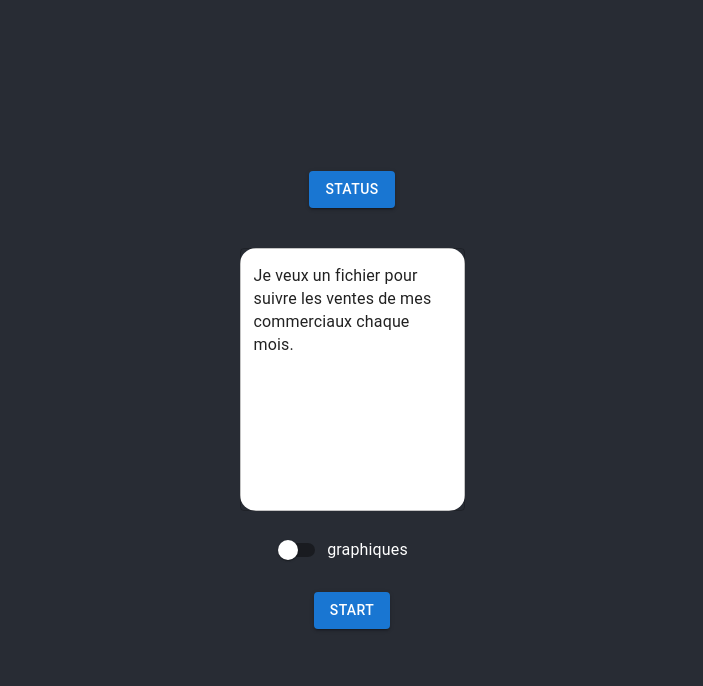
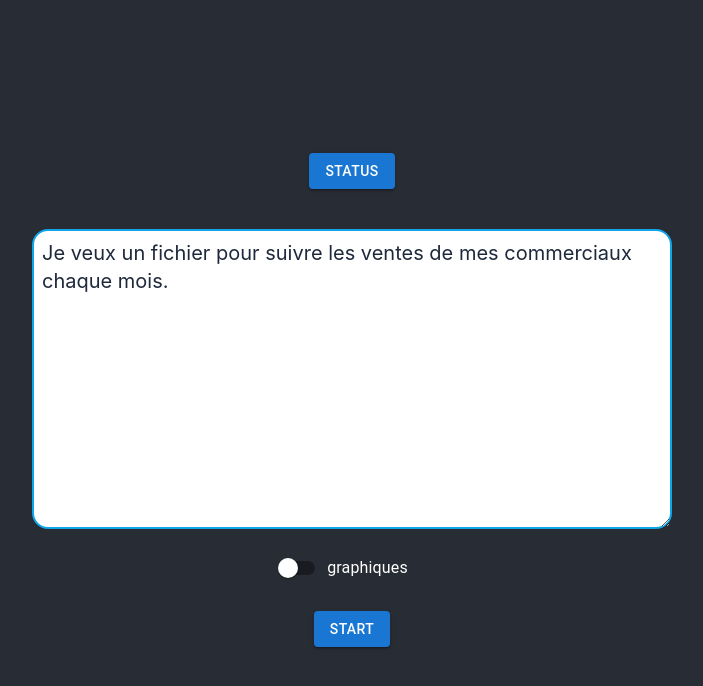
Before and after one commit to Jabuf/ia-office-ui, a React (Create React App) app: page / in a window 1280 px wide. Shown: the top 686 px of the page, without its empty margins (288-991 px from the left). Built offline with nearby package versions, Linux system fonts and the light colour scheme; no server answers.

Commit message:
resize the textfield for the prompt

```diff
--- a/src/components/Home.tsx
+++ b/src/components/Home.tsx
@@ -5,7 +5,7 @@ import {
   FormControlLabel,
   FormGroup,
   Switch,
-  TextField,
+  TextareaAutosize,
 } from '@mui/material'
 import { DriveFileInfo } from '../api/SheetsService'
 import {
@@ -87,13 +87,11 @@ function Home() {
             theme="colored"
           />
         </div>
-        <TextField
-          multiline={true}
-          rows={10}
+        <TextareaAutosize
+          minRows={10}
           placeholder="Enter a value"
-          variant="outlined"
           value={conv.initialPrompt}
-          className="bg-white rounded-2xl"
+          className="rounded-2xl text-slate-800 text-xl p-2 border-solid border-2 border-sky-500 w-1/2"
           onChange={(e) =>
             setConv({
               initialPrompt: e.target.value,
--- a/src/styles/Home.css
+++ b/src/styles/Home.css
@@ -1,18 +1,3 @@
-.App {
-  text-align: center;
-}
-
-.App-logo {
-  height: 40vmin;
-  pointer-events: none;
-}
-
-@media (prefers-reduced-motion: no-preference) {
-  .App-logo {
-    animation: App-logo-spin infinite 20s linear;
-  }
-}
-
 .App-header {
   background-color: #282c34;
   min-height: 100vh;
@@ -23,16 +8,3 @@
   font-size: calc(10px + 2vmin);
   color: white;
 }
-
-.App-link {
-  color: #61dafb;
-}
-
-@keyframes App-logo-spin {
-  from {
-    transform: rotate(0deg);
-  }
-  to {
-    transform: rotate(360deg);
-  }
-}
```
